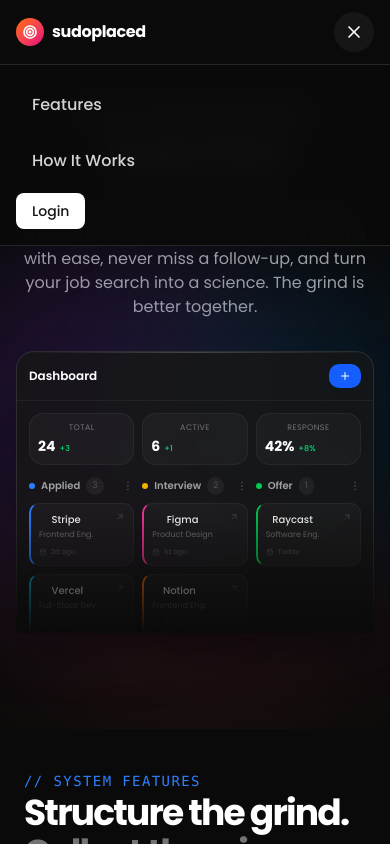
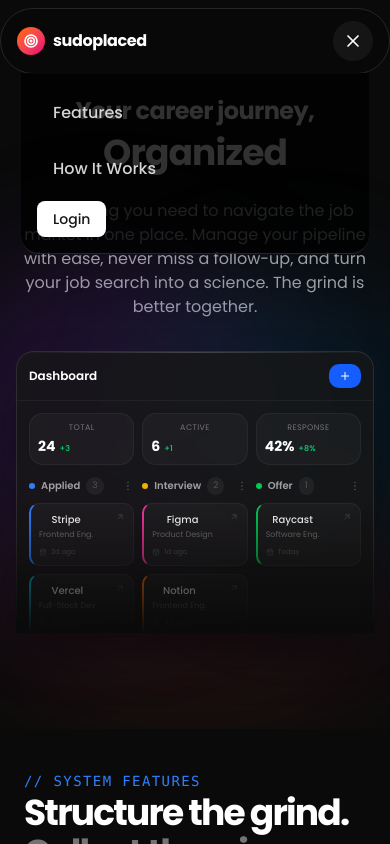
Before and after one commit to devWonderkind/SudoPlaced, a Next.js app in the folder frontend/: page / in a window 390 px wide. Both pictures are taken after a click on the button 354 px from the left and 32 px from the top of the page. Shown: the top 844 px of the page. Built offline with nearby package versions, Linux system fonts and the light colour scheme.

Commit message:
style: update navigation bar and mobile menu with blurred backgrounds, borders, and rounded corners.

```diff
--- a/frontend/src/components/landing/nav.jsx
+++ b/frontend/src/components/landing/nav.jsx
@@ -12,8 +12,8 @@ export default function Navbar() {
   const toggleMenu = () => setIsMenuOpen(!isMenuOpen);
 
   return (
-    <div className="fixed top-0 left-0 right-0 z-50 bg-neutral-950">
-      <nav className="flex items-center justify-between px-4 sm:px-6 py-3 border-b border-neutral-800 w-full">
+    <div className="fixed top-0 left-0 right-0 z-50 bg-black/10 backdrop-blur-sm border border-neutral-800 max-w-4xl mx-auto my-2 rounded-full">
+      <nav className="flex items-center justify-between px-4 sm:px-6 py-3 w-full">
 
         {/* Logo */}
         <div className="flex items-center gap-2">
@@ -59,7 +59,7 @@ export default function Navbar() {
 
       {/* Mobile Navigation Drawer */}
       <div
-        className={`md:hidden absolute top-full left-0 right-0 bg-neutral-950/95 backdrop-blur-lg border-b border-neutral-800 overflow-hidden transition-all duration-300 ease-out ${
+        className={`md:hidden absolute top-full left-0 right-0 bg-black/80 backdrop-blur-3xl border-b border-neutral-800 rounded-b-2xl rounded-t-none mx-5 overflow-hidden transition-all duration-300 ease-out ${
           isMenuOpen ? 'max-h-64 opacity-100' : 'max-h-0 opacity-0'
         }`}
       >
@@ -67,7 +67,8 @@ export default function Navbar() {
           <Link
             href="#features"
             onClick={() => setIsMenuOpen(false)}
-            className="px-4 py-3 text-neutral-300 hover:text-white hover:bg-white/10 rounded-xl transition-all duration-200 text-base font-medium"
+            className="px-4 py-3 text-neutral-300 hover:text-white hover:bg-white/10 rounded-xl transition-all duration-200 text-base font-medium
+            "
           >
             Features
           </Link>
```
